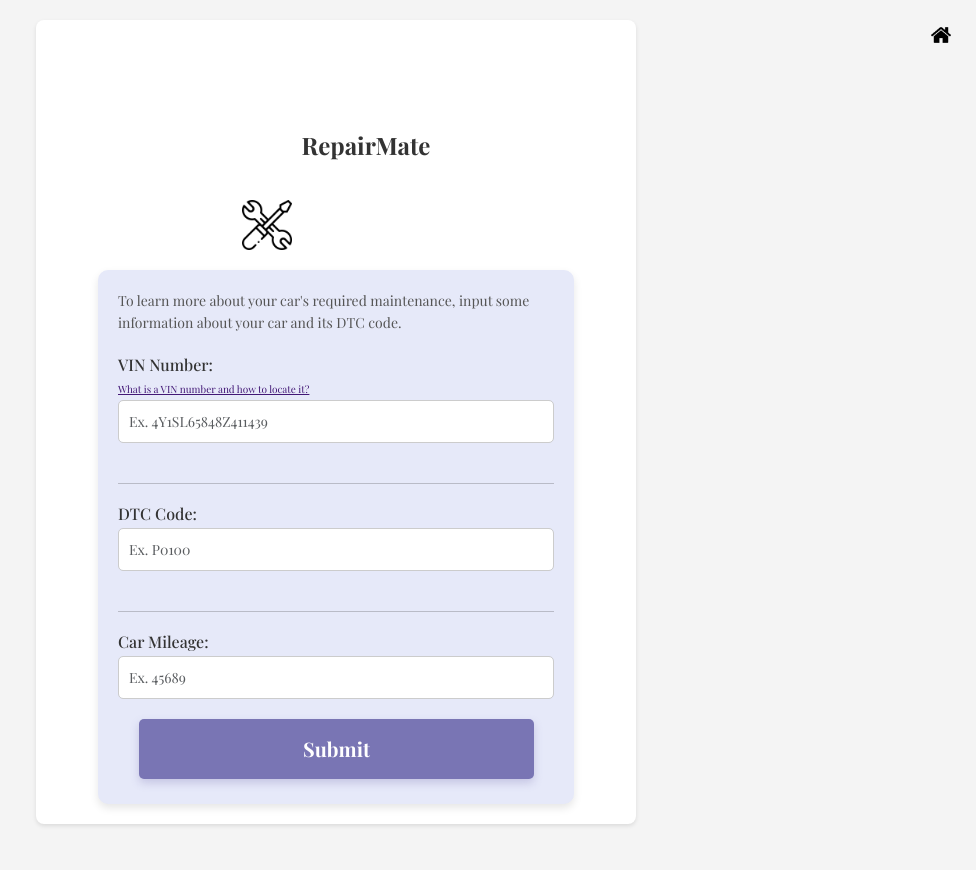
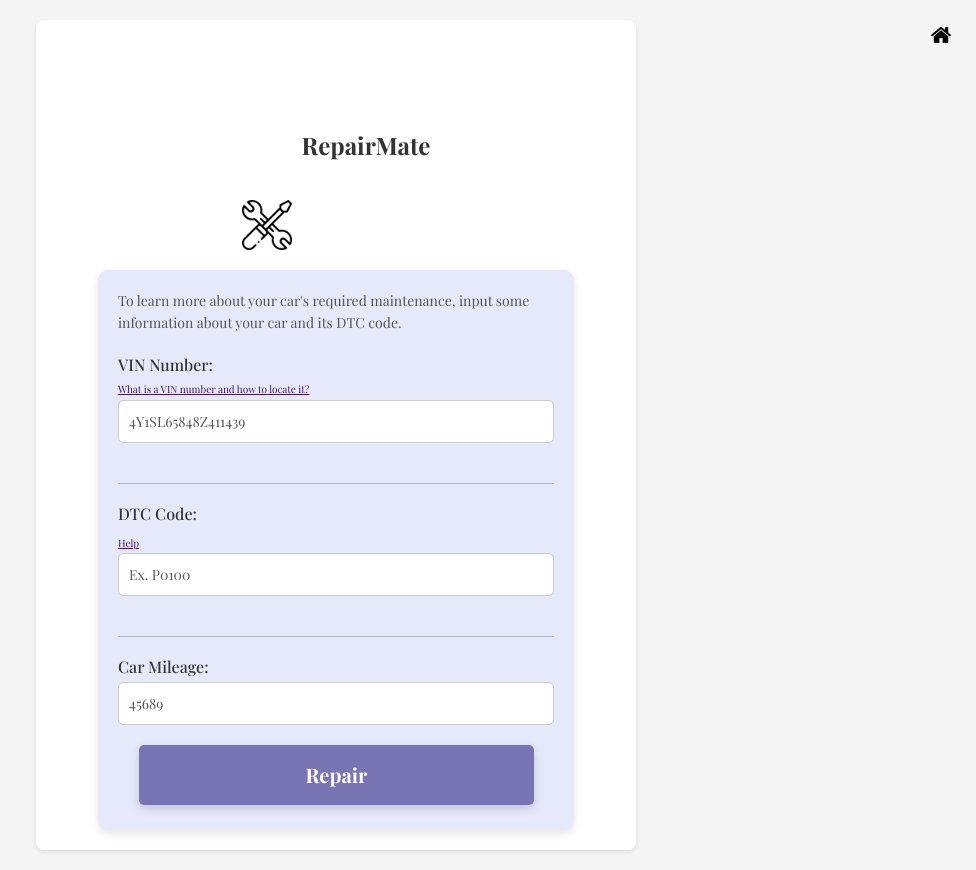
Before and after one commit to 394-w24/obd-app, a React (Vite) app: page /request in a window 1280 px wide. Shown: the whole page, without its empty margins (304-1280 px from the left). Before the commit the page ends 844 px from the top, so only its background shows below. Built offline with nearby package versions, Linux system fonts and the light colour scheme; a web font is replaced by a local one.

Commit message:
Fixes on RequestPage and RepairOptionsPage based on trello cards

```diff
--- a/package.json
+++ b/package.json
@@ -12,15 +12,18 @@
   "dependencies": {
     "@emotion/react": "^11.11.3",
     "@emotion/styled": "^11.11.0",
+    "@fortawesome/fontawesome-free": "^6.5.1",
     "@mui/icons-material": "^5.15.10",
     "@mui/material": "^5.15.10",
     "bootstrap": "^5.3.2",
     "firebase": "^10.8.0",
+    "font-awesome": "^4.7.0",
     "react": "^18.2.0",
     "react-bootstrap": "^2.10.1",
     "react-dom": "^18.2.0",
     "react-leaflet": "^4.2.1",
     "react-loading-icons": "^1.1.0",
+    "react-pdf": "^7.7.1",
     "react-router-dom": "^6.22.1"
   },
   "devDependencies": {
--- a/src/components/RepairOptionsPage.jsx
+++ b/src/components/RepairOptionsPage.jsx
@@ -15,11 +15,12 @@ const RepairOptionsPage = () => {
                 </a>
             </div>
       <div className="list-group">
-        <button type="button" className="btn btn-primary" style = {{ backgroundColor: 'grey'}} onClick={() => navigate('/mechanics')}>Quote from local repair</button>
-        <button type="button" className="btn btn-primary" onClick={() => navigate('/location')}>Part location</button>
-        <button type="button" className="btn btn-primary" onClick={() => navigate('/repairguide')}>Repair guide</button>
-        <button type="button" className="btn btn-primary" style = {{ backgroundColor: 'grey'}} onClick={() => navigate('/parts')}>Parts</button>
-        <button type="button" className="btn btn-primary" onClick={() => navigate('/videos')}>Videos</button>
+      <button type="button" className="btn btn-primary" onClick={() => navigate('/location')}>Part location</button>
+      <button type="button" className="btn btn-primary" onClick={() => navigate('/repairguide')}>Repair guide</button>
+      <button type="button" className="btn btn-primary" onClick={() => navigate('/videos')}>Videos</button>
+      <button type="button" className="btn btn-primary" style = {{ backgroundColor: 'grey'}} onClick={() => navigate('/parts')}>Parts</button>
+      <button type="button" className="btn btn-primary" style = {{ backgroundColor: 'grey'}} onClick={() => navigate('/mechanics')}>Quote from local repair</button>
+
       </div>
     </div>
   );
--- a/src/components/RequestPage.css
+++ b/src/components/RequestPage.css
@@ -136,6 +136,11 @@
     font-weight: bold;
     cursor: pointer;
 }
+.help-popup {
+    font-size: 14px;
+    color: navy;
+}
+
 
 @media (max-width: 600px) {
     .vin-popup-content {
--- a/src/components/RequestPage.jsx
+++ b/src/components/RequestPage.jsx
@@ -15,17 +15,18 @@ import ErrorModal from "./ErrorModal";
 const RequestPage = () => {
     const navigate = useNavigate();
     //Added state for vin - Eraj
-    const [vin, setVin] = useState('');
+    const [vin, setVin] = useState('4Y1SL65848Z411439');
     //Added state for vin location photo popup visibility - Eraj
     const [showVinPopup, setShowVinPopup] = useState(false);
-
+    const [miles, setMiles] = useState('45689');
     const [error, setError] = useState();
+    const [showHelpPopup, setShowHelpPopup] = useState(false);
 
     const handleSubmit = (e) => {
       e.preventDefault();
       const formValues = {
         vin: vin,
-        miles: e.target.miles.value,
+        miles: miles,
         code: e.target.code.value
       };
       //check for valid DTC code (in this case only p0150)
@@ -46,10 +47,20 @@ const RequestPage = () => {
         setShowVinPopup(!showVinPopup);
       };
 
+      const handleMilesChange = (e) => {
+        setMiles(e.target.value); // Update miles state
+    };
+
     //close error modal for wrong dtc code
     const handleCloseModal = () => {
         setError(false);
     };
+
+    //toggle help popup
+    const toggleHelpPopup = () => {
+        setShowHelpPopup(!showHelpPopup);
+    };
+
 
     return (
         <div className="container">
@@ -70,14 +81,21 @@ const RequestPage = () => {
                     <hr className="divider"></hr>
                     <div className="form-group">
                         <h4 className="input-label">DTC Code:</h4>
+                        <button type="button" className="small-link" onClick={toggleHelpPopup}>Help</button>
+                        {showHelpPopup && (
+                            <div className="help-popup">
+                                Enter currently supported DTC code: P0150
+                            </div>
+                        )}
                         <input type="text" className="form-control" name="code" placeholder="Ex. P0100" />
+
                     </div>
                     <hr className="divider"></hr>
                     <div className="form-group">
                         <h4 className="input-label">Car Mileage:</h4>
-                        <input type="text" className="form-control" name="miles" placeholder="Ex. 45689" />
+                        <input type="text" className="form-control" name="miles" value = {miles} placeholder="Ex. 45689" onChange={handleMilesChange}/>
                     </div>
-                    <button type="submit" className="btn btn-primary">Submit</button>
+                    <button type="submit" className="btn btn-primary">Repair</button>
                 </form>
             </div>
             {showVinPopup && (
```
Also changed, not shown: 1 other file (tests, documents, lock files or other folders).
